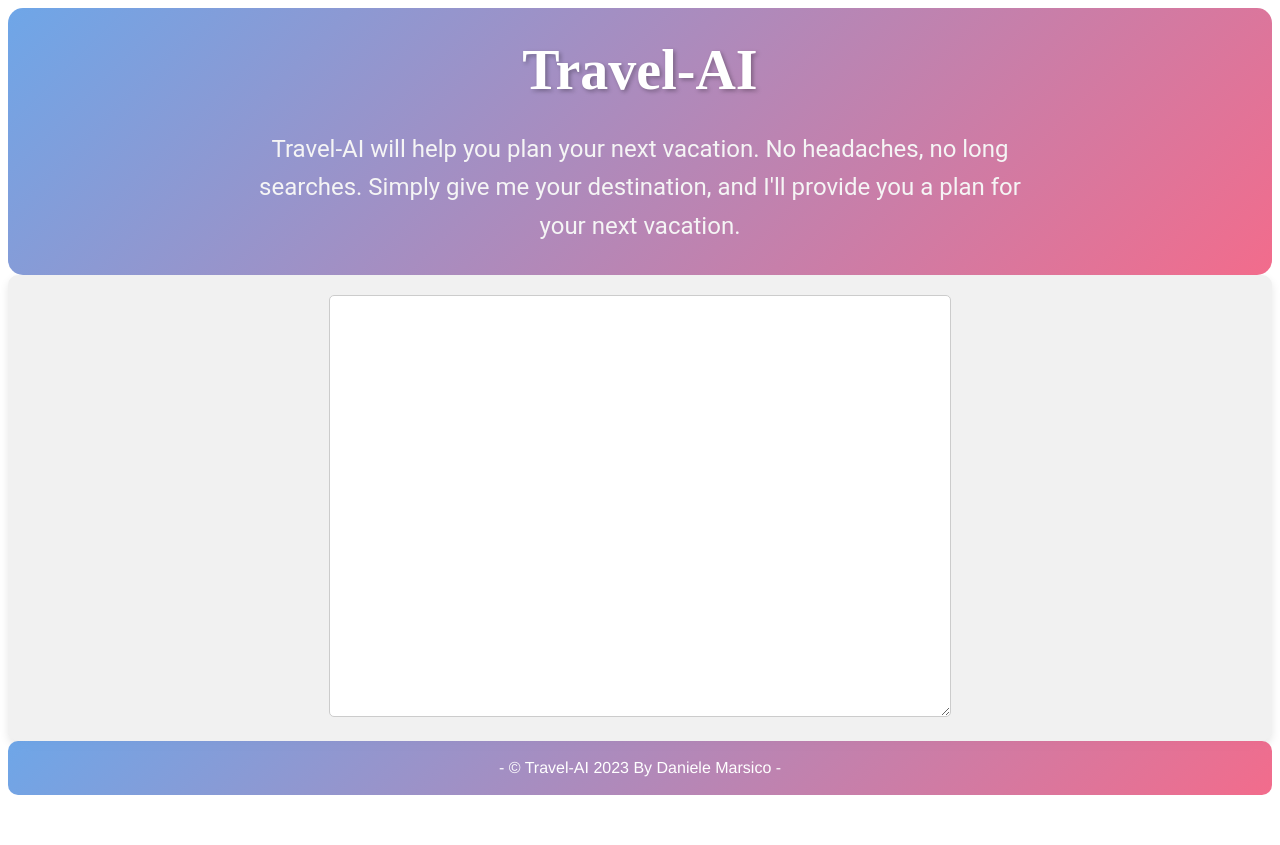
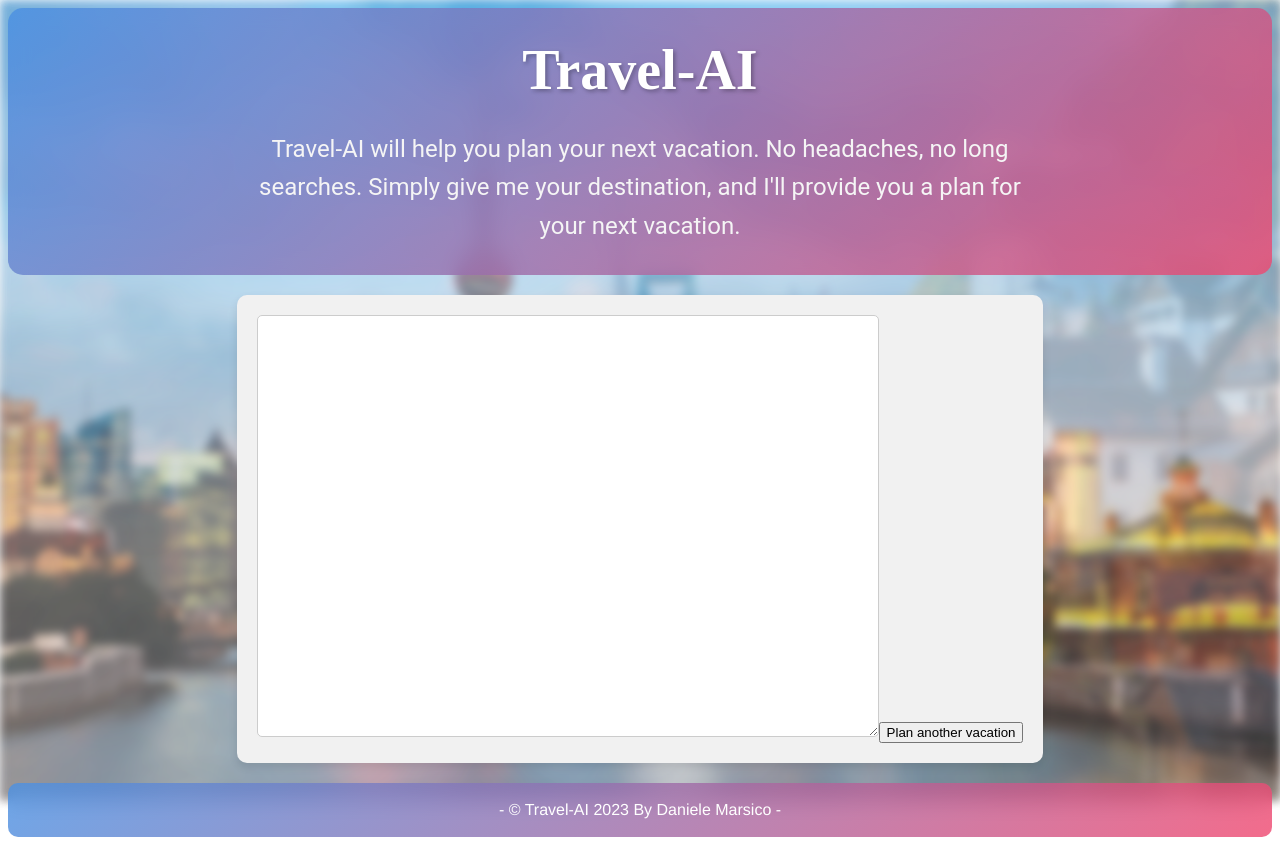
Before and after one commit to danymarsico/Travel_AI, a Vue app in the folder travel_ai_frontend/: page /travel/1 in a window 1280 px wide. Before the commit the page ends 803 px from the top, so only its background shows below. Built offline with nearby package versions, Linux system fonts and the light colour scheme; no server answers.

Commit message:
Applies changes to the style of the ResponseEl. Adds a button to the response view to plan another vacation.

```diff
--- a/travel_ai_frontend/src/components/PromptArea.vue
+++ b/travel_ai_frontend/src/components/PromptArea.vue
@@ -60,6 +60,7 @@ export default {
   padding: 30px;
   border-radius: 10px;
   box-shadow: 0 4px 8px rgba(0, 0, 0, 0.1);
+
 }
 
 .input-group {
--- a/travel_ai_frontend/src/components/ResponseEl.vue
+++ b/travel_ai_frontend/src/components/ResponseEl.vue
@@ -1,7 +1,15 @@
 <template>
   <div id="response">
-    <img v-if="loading" src="../assets/loading.gif" alt="Loading..." />
+    <div class="response-container" v-if="loading">
+      <p class="loading-text">
+        We are currently planning your next trip to {{ this.$store.state.travelInfo.city }}.
+        Start preparing your luggages!
+      </p>
+      <img v-if="loading" src="../assets/loading.gif" alt="Loading..." />
+    </div>
+
     <textarea v-else v-model="this.$store.state.travelInfo.travelPlan" id="responsebox"></textarea>
+    <button v-if="!loading" @click="planNewVacation">Plan another vacation</button>
   </div>
 </template>
 
@@ -11,6 +19,12 @@ export default {
   data() {
     return {
       loading: true,
+    }
+  },
+  methods: {
+    planNewVacation() {
+      this.$store.commit('CLEAR_TRAVEL_INFO');
+      this.$router.push({name: 'home'});
     }
   },
 created() {
--- a/travel_ai_frontend/src/store/index.js
+++ b/travel_ai_frontend/src/store/index.js
@@ -13,7 +13,14 @@ export default createStore({
   mutations: {
     SET_TRAVEL_PLAN(state, payload) {
       state.travelInfo.travelPlan = payload;
-    }
+    },
+    CLEAR_TRAVEL_INFO(state) {
+      state.travelInfo = {
+        city: "",
+        days:0,
+        travelPlan:""
+      };
+    },
   },
   actions: {
   },
--- a/travel_ai_frontend/src/views/HomeView.vue
+++ b/travel_ai_frontend/src/views/HomeView.vue
@@ -3,7 +3,7 @@
     <header-el />
     <blurred-background />
     <div class="content">
-      <prompt-area />
+      <prompt-area class="prompt-area" />
     </div>
     <footer-el />
   </div>
@@ -29,7 +29,7 @@ export default {
 .home {
   display: flex;
   flex-direction: column;
-  min-height: 100vh; /* Ensure the page takes up at least the viewport height */
+  min-height: 100vh;
 }
 .content {
   flex: 1; /* Allow the content to expand and push the footer to the bottom */
@@ -37,9 +37,10 @@ export default {
   display: flex;
   flex-direction: column;
   align-items: center;
+  justify-content: center;
 }
-/* Add styling for the footer */
+
 footer-el {
-  margin-top: auto; /* Push the footer to the bottom */
+  margin-top: auto;
 }
 </style>
--- a/travel_ai_frontend/src/views/ResponseView.vue
+++ b/travel_ai_frontend/src/views/ResponseView.vue
@@ -1,7 +1,10 @@
 <template>
     <div class="response">
         <header-el />
-        <response-el />
+        <blurred-background />
+        <div class="content">
+          <response-el />
+        </div>
         <footer-el />
     </div>
 </template>
@@ -10,12 +13,28 @@
 import FooterEl from '../components/FooterEl.vue'
 import HeaderEl from '../components/HeaderEl.vue'
 import ResponseEl from '../components/ResponseEl.vue'
+import BlurredBackground from '../components/BlurredBackground.vue'
 export default {
-  components: { HeaderEl, FooterEl, ResponseEl },
+  components: { HeaderEl, FooterEl, ResponseEl, BlurredBackground},
 
 }
 </script>
 
 <style>
-
+.response {
+  display: flex;
+  flex-direction: column;
+  min-height: 100vh;
+}
+.content {
+  flex: 1; /* Allow the content to expand and push the footer to the bottom */
+  padding: 20px; /* Add spacing around the prompt area */
+  display: flex;
+  flex-direction: column;
+  align-items: center;
+  justify-content: center;
+}
+footer-el {
+  margin-top: auto;
+}
 </style>
```
